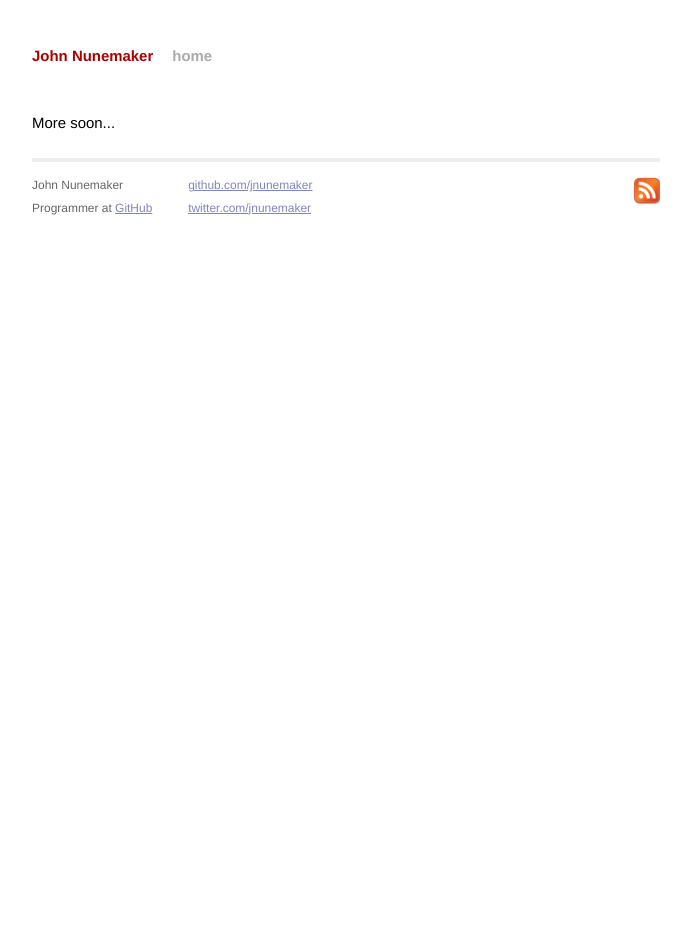
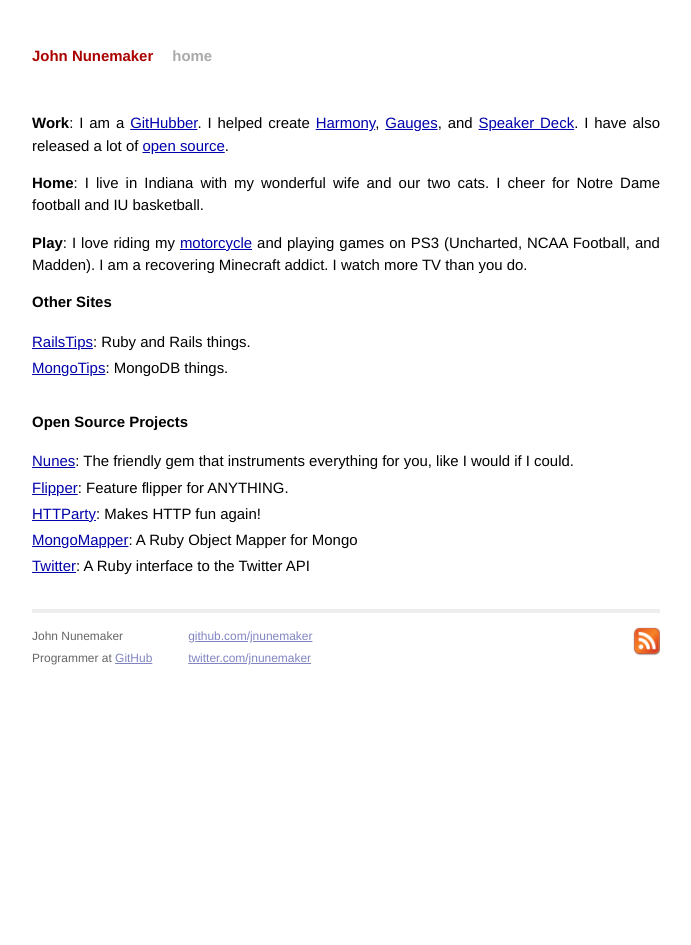
Before and after one commit to jnunemaker/jnunemaker.github.com, a Jekyll site: the page built from index.html, in a window 1280 px wide. Shown: the whole page, without its empty margins (294-985 px from the left). Built offline with Jekyll 4.4.1, drawn with Linux system fonts in a browser that asks for light colours; Markdown is read by kramdown in place of the engine named in the settings; comment, search, counter and statistics services are not loaded.

Commit message:
Beef up index.

```diff
--- a/index.html
+++ b/index.html
@@ -4,9 +4,11 @@
 ---
 
 <div id="home">
-  {% if site.posts == empty %}
-    <p>More soon...</p>
-  {% else %}
+  <p><strong>Work</strong>: I am a <a href="https://github.com/about">GitHubber</a>. I helped create <a href="http://harmonyapp.com">Harmony</a>, <a href="http://gaug.es">Gauges</a>, and <a href="http://speakerdeck.com">Speaker Deck</a>. I have also released a lot of <a href="https://github.com/jnunemaker">open source</a>.</p>
+  <p><strong>Home</strong>: I live in Indiana with my wonderful wife and our two cats. I cheer for Notre Dame football and IU basketball.</p>
+  <p><strong>Play</strong>: I love riding my <a href="http://www.flickr.com/photos/johnnunemaker/4887586177/in/photostream">motorcycle</a> and playing games on PS3 (Uncharted, <span class="caps">NCAA</span> Football, and Madden). I am a recovering Minecraft addict. I watch more TV than you do.</p>
+
+  {% if site.posts != empty %}
     <h1>Blog Posts</h1>
     <ul class="posts">
       {% for post in site.posts %}
@@ -14,4 +16,19 @@
       {% endfor %}
     </ul>
   {% endif %}
+
+  <h1>Other Sites</h1>
+  <ul class="posts">
+    <li><a href="http://railstips.org">RailsTips</a>: Ruby and Rails things.</li>
+    <li><a href="http://mongotips.org">MongoTips</a>: MongoDB things.</li>
+  </ul>
+
+  <h1>Open Source Projects</h1>
+  <ul class="posts">
+    <li><a href="https://github.com/jnunemaker/nunes">Nunes</a>: The friendly gem that instruments everything for you, like I would if I could.</li>
+    <li><a href="https://github.com/jnunemaker/flipper">Flipper</a>: Feature flipper for ANYTHING.</li>
+    <li><a href="https://github.com/jnunemaker/httparty">HTTParty</a>: Makes HTTP fun again!</li>
+    <li><a href="https://github.com/mongomapper/mongomapper">MongoMapper</a>: A Ruby Object Mapper for Mongo</li>
+    <li><a href="https://github.com/sferik/twitter">Twitter</a>: A Ruby interface to the Twitter API</li>
+  </ul>
 </div>
```
Also changed, not shown: 1 other file.
